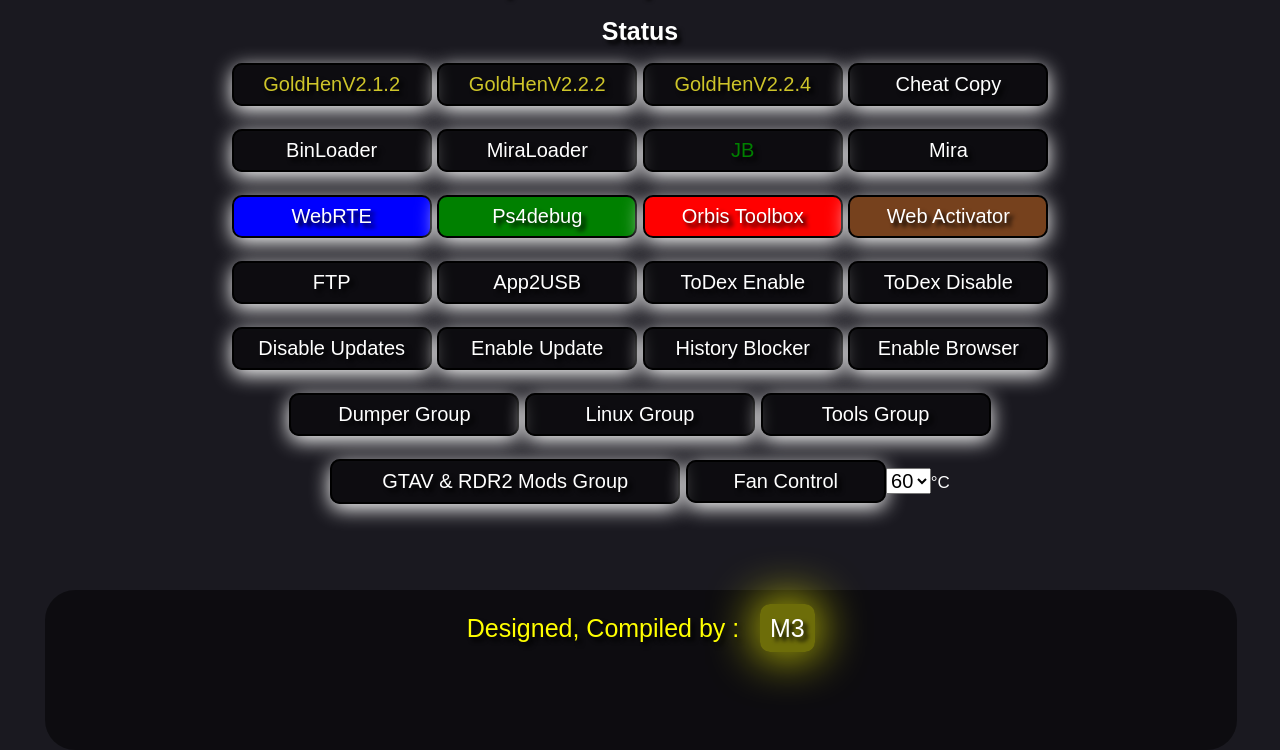
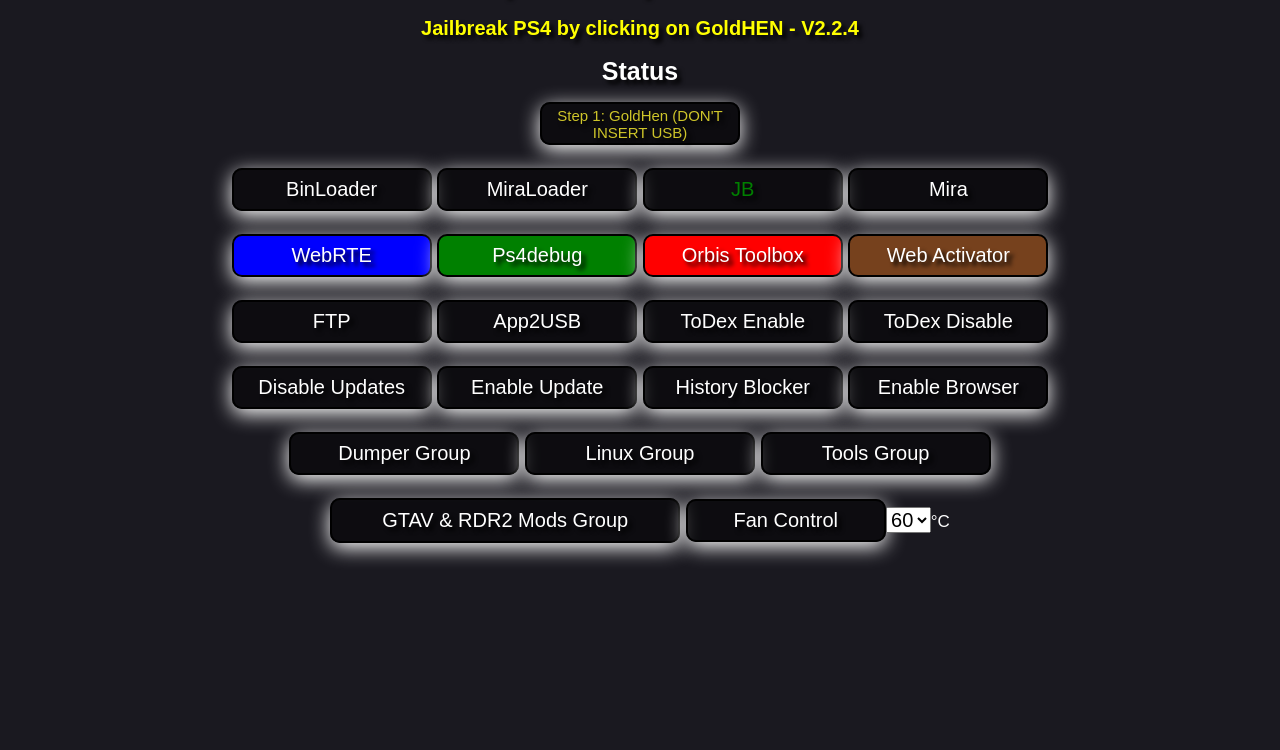
Before and after one commit to karthieuni/stable, a plain HTML site: page 900CM/index.html in a window 1280 px wide. Shown: the part 50-800 px from the top of the page. Drawn offline with Linux system fonts and the light colour scheme.

Commit message:
Version 1.0.1 - Steps Added

```diff
--- a/900CM/index.html
+++ b/900CM/index.html
@@ -805,12 +805,10 @@
 </head>
 <body style='background-color:#1A1920'>
 <h1 style='text-shadow: 4px 4px 4px black;font-size:30px;text-align:center;text-shadow: 4px 4px 4px black;color:yellow;margin-top:1%;'>M3 - Manual Exploit Compressed Version 9.00 FW</h1>
+<h2 style='text-shadow: 4px 4px 4px black;font-size:20px;text-align:center;text-shadow: 4px 4px 4px black;color:yellow;margin-top:1%;'>Jailbreak PS4 by clicking on GoldHEN - V2.2.4</h2>
 <h1 id=progress style='font-size:25px;text-align:center;text-shadow: 4px 4px 4px black;color:white;'>Status</h1>
 <div id=all style="text-align:center;">
-<button id="button-Payload" onMouseOver="progress.innerHTML='GoldHen v2.1.2 by SISTR0 for PS4 9.00 Fw'"; onmouseout="progress.innerHTML='Status'" type="button" onclick="goldhen212()" style='font-size:20px;text-align:center;text-shadow: 4px 4px 4px black;color:#CEC52A' > GoldHenV2.1.2</button>
-<button id="button-Payload" onMouseOver="progress.innerHTML='GoldHen v2.2.2 by SISTR0 for PS4 9.00 Fw'"; onmouseout="progress.innerHTML='Status'" type="button" onclick="goldhen222()" style='font-size:20px;text-align:center;text-shadow: 4px 4px 4px black;color:#CEC52A' > GoldHenV2.2.2</button>
-<button id="button-Payload" onMouseOver="progress.innerHTML='GoldHen v2.2.4 by SISTR0 for PS4 9.00 Fw'"; onmouseout="progress.innerHTML='Status'" type="button" onclick="goldhen224()" style='font-size:20px;text-align:center;text-shadow: 4px 4px 4px black;color:#CEC52A' > GoldHenV2.2.4</button>
-<button id="button-Payload" onMouseOver="progress.innerHTML='Copy json and shn files from USB to PS4'"; onmouseout="progress.innerHTML='Status'" type="button" onclick="load_copych()" style='font-size:20px;text-align:center;text-shadow: 4px 4px 4px black;color:white' > Cheat Copy </button>
+<button id="button-Payload" onMouseOver="progress.innerHTML='GoldHen v2.2.4 by SISTR0 for PS4 9.00 Fw'"; onmouseout="progress.innerHTML='Status'" type="button" onclick="goldhen224()" style='font-size:15px;text-align:center;text-shadow: 4px 4px 4px black;color:#CEC52A' > Step 1: GoldHen (DON'T INSERT USB)</button>
 <br><br>
 <button id="button-Payload" onMouseOver="progress.innerHTML='Binloader Port 9020 for PS4 9.00 Fw'"; onmouseout="progress.innerHTML='Status'" type="button" onclick="Bloader()" style='font-size:20px;text-align:center;text-shadow: 4px 4px 4px black;color:white' > BinLoader </button>
 <button id="button-Payload" onMouseOver="progress.innerHTML='Mira loader Port 9021 for PS4 9.00 Fw'"; onmouseout="progress.innerHTML='Status'" type="button" onclick="Mloader()" style='font-size:20px;text-align:center;text-shadow: 4px 4px 4px black;color:white' > MiraLoader </button>
@@ -911,12 +909,7 @@
 <button id="button-Payload" onMouseOver="progress.innerHTML='kernel dumper'"; onmouseout="progress.innerHTML='Status'" type="button" onclick="load_KernelDumper()" style='font-size:20px;text-align:center;text-shadow: 4px 4px 4px black;color:white' > Kernel Dumper </button>
 <button id="button-Payload" onMouseOver="progress.innerHTML='module dumper'"; onmouseout="progress.innerHTML='Status'" type="button" onclick="load_ModuleDumper()" style='font-size:20px;text-align:center;text-shadow: 4px 4px 4px black;color:white' > Module Dumper </button>
 <br><br><br>
-</div>
-<div class="content" >
- 	    <div class="text" >
- 	        <br><span style="text-shadow: 4px 4px 4px black;" class="yellow" >Designed, Compiled by :</span >&nbsp;&nbsp; <span style="text-shadow: 4px 4px 4px black;" class="hue" >M3</span>
-	    </div>
-</div>
+
 <script>
 const OFFSET_wk_vtable_first_element = 0x104F110;
 const OFFSET_WK_memset_import = 0x000002A8;
```
Also changed, not shown: Goldhen900/index.html (+3 -3 lines).
